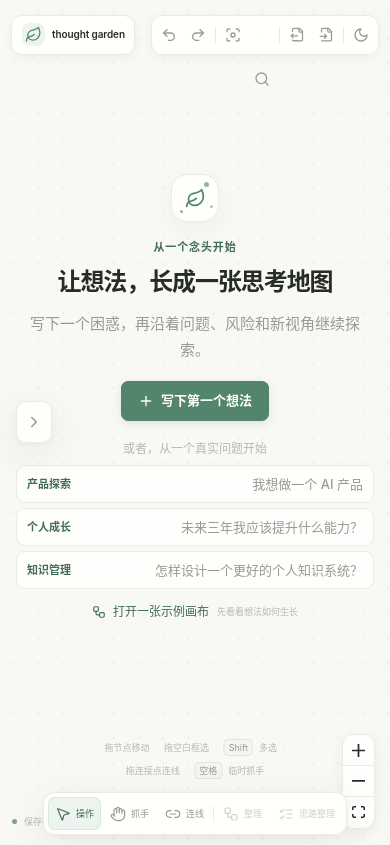
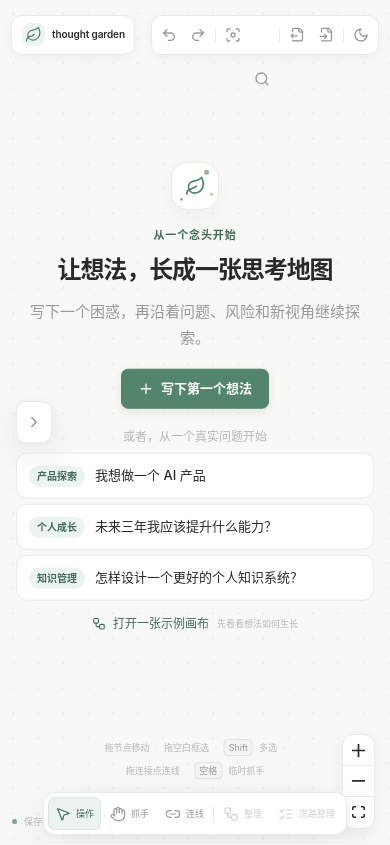
Before and after one commit to cheeseburgertony/thought-garden, a Next.js app: page / in a window 390 px wide. Built offline with nearby package versions, Linux system fonts and the light colour scheme.

Commit message:
feat: 重设计首页推荐问题卡片

```diff
--- a/app/globals.css
+++ b/app/globals.css
@@ -198,10 +198,10 @@ button { color: inherit; }
 .examples { display: flex; width: 100%; align-items: center; flex-direction: column; gap: 9px; margin-top: 25px; pointer-events: auto; }
 .examples > span { color: var(--subtle); font-size: 12px; }
 .example-grid { display: grid; width: 100%; grid-template-columns: repeat(3, minmax(0, 1fr)); gap: 8px; }
-.example-card { display: flex; min-height: 66px; align-items: flex-start; flex-direction: column; justify-content: center; gap: 6px; padding: 10px 12px; border: 1px solid var(--line); border-radius: 9px; background: var(--surface); color: var(--text); cursor: pointer; text-align: left; transition: border-color .15s ease, background .15s ease, transform .15s ease; }
+.example-card { display: flex; min-height: 74px; align-items: center; justify-content: flex-start; gap: 10px; padding: 12px; border: 1px solid var(--line); border-radius: 11px; background: var(--surface); color: var(--text); cursor: pointer; text-align: left; transition: border-color .15s ease, background .15s ease, transform .15s ease; }
 .example-card:hover { transform: translateY(-2px); border-color: var(--line-strong); background: var(--surface-solid); }
-.example-card > span { color: var(--accent-deep); font-size: 11px; font-weight: 560; }
-.example-card strong { color: var(--muted); font-size: 13px; font-weight: 480; line-height: 1.45; }
+.example-card > span { flex: none; padding: 5px 8px; border-radius: 999px; background: var(--accent-wash); color: var(--accent-deep); font-size: 10px; font-weight: 560; line-height: 1.1; white-space: nowrap; }
+.example-card strong { min-width: 0; color: var(--text); font-size: 13px; font-weight: 500; line-height: 1.5; }
 .example-tour { display: inline-flex; min-height: 31px; align-items: center; gap: 7px; padding: 3px 8px; border: 0; border-radius: 6px; background: transparent; color: var(--accent-deep); cursor: pointer; font-size: 12px; font-weight: 540; }
 .example-tour:hover { background: var(--accent-wash); }
 .example-tour > span { margin-left: 1px; color: var(--subtle); font-size: 9px; font-weight: 400; }
@@ -363,8 +363,7 @@ button { color: inherit; }
   .empty-state { width: min(440px, calc(100vw - 32px)); }
   .empty-state h1 { font-size: 24px; }
   .example-grid { grid-template-columns: 1fr; gap: 5px; }
-  .example-card { min-height: 38px; align-items: center; flex-direction: row; justify-content: space-between; gap: 10px; padding: 7px 10px; }
-  .example-card strong { text-align: right; }
+  .example-card { min-height: 46px; gap: 10px; padding: 9px 12px; }
   .examples { gap: 7px; margin-top: 19px; }
   .quick-entry { width: min(320px, calc(100vw - 38px)); }
   .node-toolbar { gap: 0; }
```
